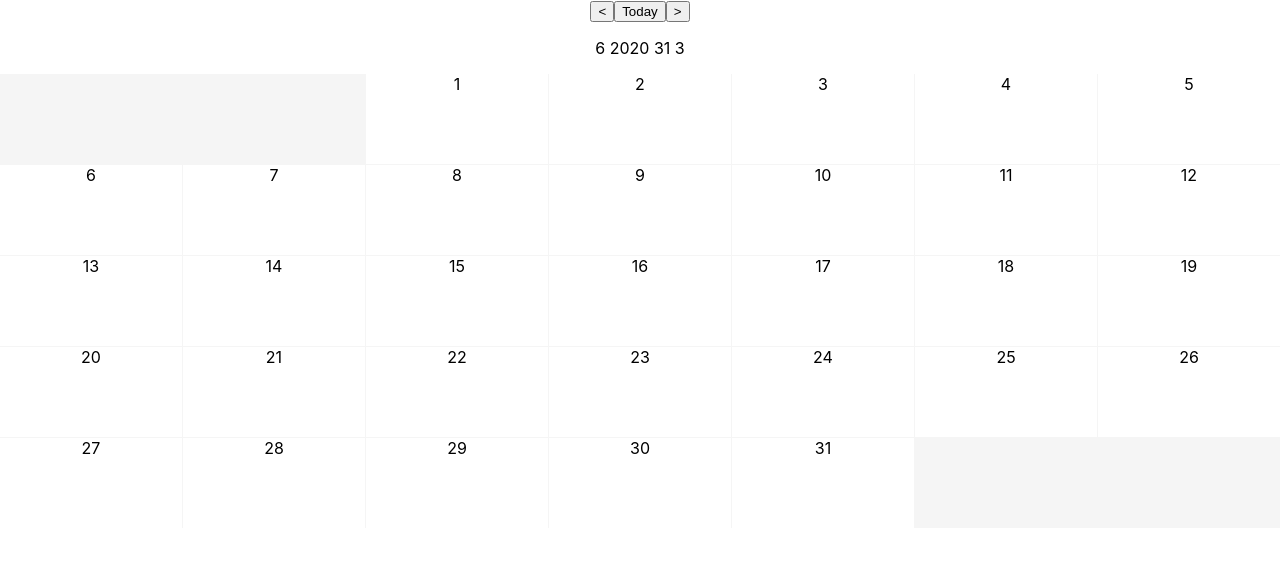
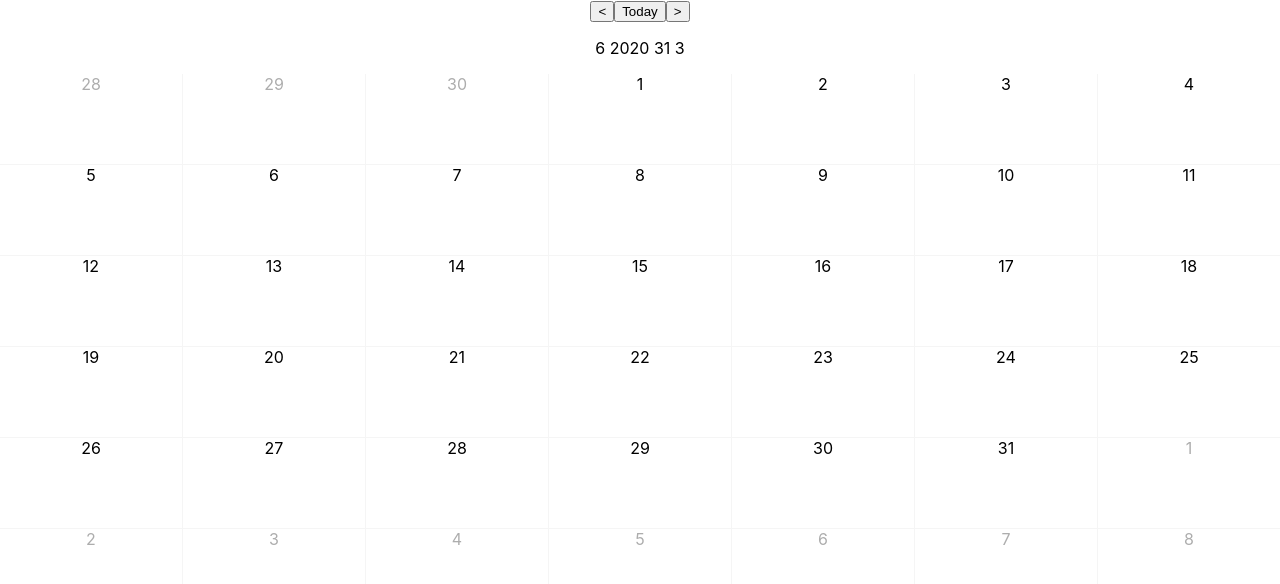
Before and after one commit to dmlasecki/calendar-app, a React (Create React App) app: page /calendar in a window 1280 px wide. Shown: the top 584 px of the page. Built offline with nearby package versions, Linux system fonts and the light colour scheme.

Commit message:
Add faded days from prev/next month

```diff
--- a/package.json
+++ b/package.json
@@ -6,6 +6,7 @@
     "@testing-library/jest-dom": "^4.2.4",
     "@testing-library/react": "^9.3.2",
     "@testing-library/user-event": "^7.1.2",
+    "classnames": "^2.2.6",
     "react": "^16.13.1",
     "react-dom": "^16.13.1",
     "react-redux": "^7.2.1",
--- a/src/components/GridCalendar/GridCalendar.js
+++ b/src/components/GridCalendar/GridCalendar.js
@@ -1,13 +1,36 @@
 import React from "react";
 
 import GridCalendarItem from "./GridCalendarItem/GridCalendarItem";
-import styles from "./GridCalendar.module.css"
+import styles from "./GridCalendar.module.css";
 
-export default function GridCalendar({ numOfDaysInMonth, firstDayOfMonth }) {
+const BASE_GRID_NUM = 6 * 7;
+
+export default function GridCalendar({ numOfDaysInMonth, numOfDaysInMonthPrev, firstDayOfMonth }) {
+	let arrayOfDays = getIterableArrayFromNum(numOfDaysInMonthPrev).slice(
+		firstDayOfMonth ? -firstDayOfMonth : numOfDaysInMonthPrev
+	);
+	arrayOfDays = [...arrayOfDays, ...getIterableArrayFromNum(numOfDaysInMonth)];
+	arrayOfDays = [
+		...arrayOfDays,
+		...getIterableArrayFromNum(BASE_GRID_NUM - numOfDaysInMonth - firstDayOfMonth),
+	];
+
+	function getIterableArrayFromNum(num) {
+		return Array.from({ length: num }, (k, v) => v + 1);
+	}
+
 	return (
 		<div className={styles.gridCalendar}>
-			{[...Array(numOfDaysInMonth).keys()].map(index => (
-				<GridCalendarItem firstDayOfMonth={index === 0  ? firstDayOfMonth : ""} day={index + 1} />
+			{arrayOfDays.map((num, index) => (
+				<GridCalendarItem
+					key={index}
+					firstDayOfMonth={num === 0 ? firstDayOfMonth : ""}
+					day={num}
+					isFade={
+						index < firstDayOfMonth ||
+						index > (numOfDaysInMonth + firstDayOfMonth -1)
+					}
+				/>
 			))}
 		</div>
 	);
--- a/src/components/GridCalendar/GridCalendarItem/GridCalendarItem.js
+++ b/src/components/GridCalendar/GridCalendarItem/GridCalendarItem.js
@@ -1,11 +1,16 @@
 import React from "react";
 import styles from "./GridCalendarItem.module.css";
+import cls from "classnames";
 
-export default function GridCalendarItem({ day, firstDayOfMonth }) {
+export default function GridCalendarItem({ day, firstDayOfMonth, isFade }) {
+	function handleClick() {
+		console.log("Handle");
+	}
 	return (
 		<div
-			className={styles.gridCalendarItem}
+			className={cls(styles.gridCalendarItem, isFade && styles.fade)}
 			style={firstDayOfMonth ? { gridColumnStart: firstDayOfMonth } : {}}
+			onClick={handleClick}
 		>
 			{day}
 		</div>
--- a/src/components/GridCalendar/GridCalendarItem/GridCalendarItem.module.css
+++ b/src/components/GridCalendar/GridCalendarItem/GridCalendarItem.module.css
@@ -7,3 +7,8 @@
 .gridCalendarItem:hover {
     background-color: #f5f5f5;
 }
+
+.fade {
+   color: #adadad;
+    pointer-events: none;
+}
--- a/src/pages/calendar.js
+++ b/src/pages/calendar.js
@@ -5,11 +5,16 @@ import { ActionCreators } from "../redux/actions";
 import GridCalendarTile from "../components/GridCalendar/GridCalendarTile/GridCalendarTile";
 import GridCalendar from "../components/GridCalendar/GridCalendar";
 
-import { getFirstDayOfMonth, getNumOfDaysInMonth } from "../redux/selectors/selectors";
+import {
+	getFirstDayOfMonth,
+	getNumOfDaysInMonth,
+	getNumOfDaysInMonthPrev,
+} from "../redux/selectors/selectors";
 
 function CalendarPageComponent({
 	numOfDaysInMonth,
 	firstDayOfMonth,
+	numOfDaysInMonthPrev,
 	date,
 	setMonth,
 	setMonthAndYear,
@@ -20,8 +25,8 @@ function CalendarPageComponent({
 			<GridCalendarTile date={date} setMonth={setMonth} setMonthAndYear={setMonthAndYear} />
 			<p>{`${date.month} ${date.year} ${numOfDaysInMonth} ${firstDayOfMonth}`}</p>
 			<GridCalendar
-
 				numOfDaysInMonth={numOfDaysInMonth}
+				numOfDaysInMonthPrev={numOfDaysInMonthPrev}
 				firstDayOfMonth={firstDayOfMonth}
 			/>
 		</div>
@@ -32,6 +37,7 @@ const mapStateToProps = (state) => {
 	return {
 		...state,
 		numOfDaysInMonth: getNumOfDaysInMonth(state),
+		numOfDaysInMonthPrev: getNumOfDaysInMonthPrev(state),
 		firstDayOfMonth: getFirstDayOfMonth(state),
 	};
 };
--- a/src/redux/selectors/selectors.js
+++ b/src/redux/selectors/selectors.js
@@ -12,6 +12,14 @@ export const getNumOfDaysInMonth = createSelector(
     }
 )
 
+export const getNumOfDaysInMonthPrev = createSelector(
+    dateSelector,
+    ({year, month}) => {
+        const d = new Date(year, month, 0);
+        return d.getDate();
+    }
+)
+
 export const getFirstDayOfMonth = createSelector(
     dateSelector,
     ({ year, month }) => {
```
Also changed, not shown: 1 other file (tests, documents, lock files or other folders).
